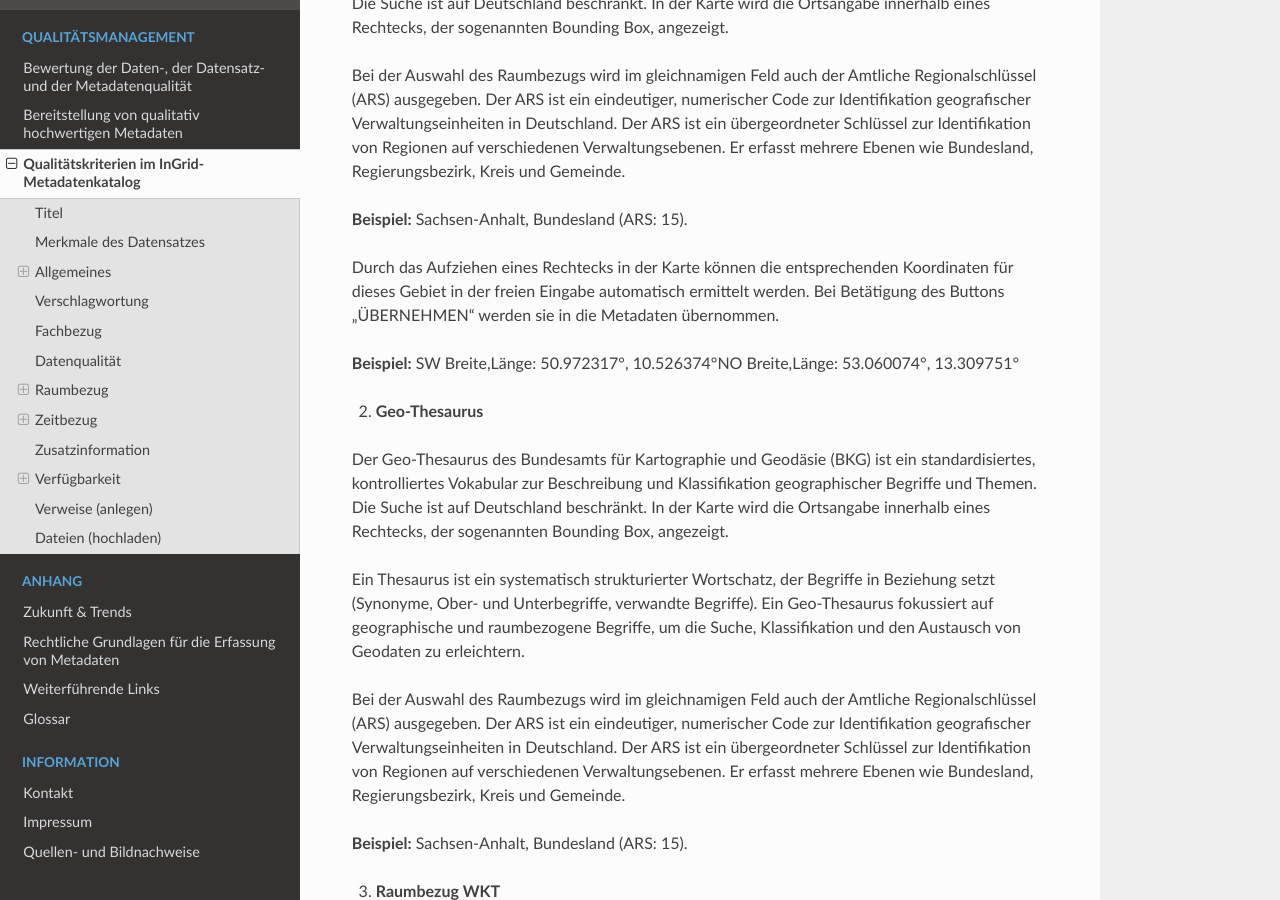
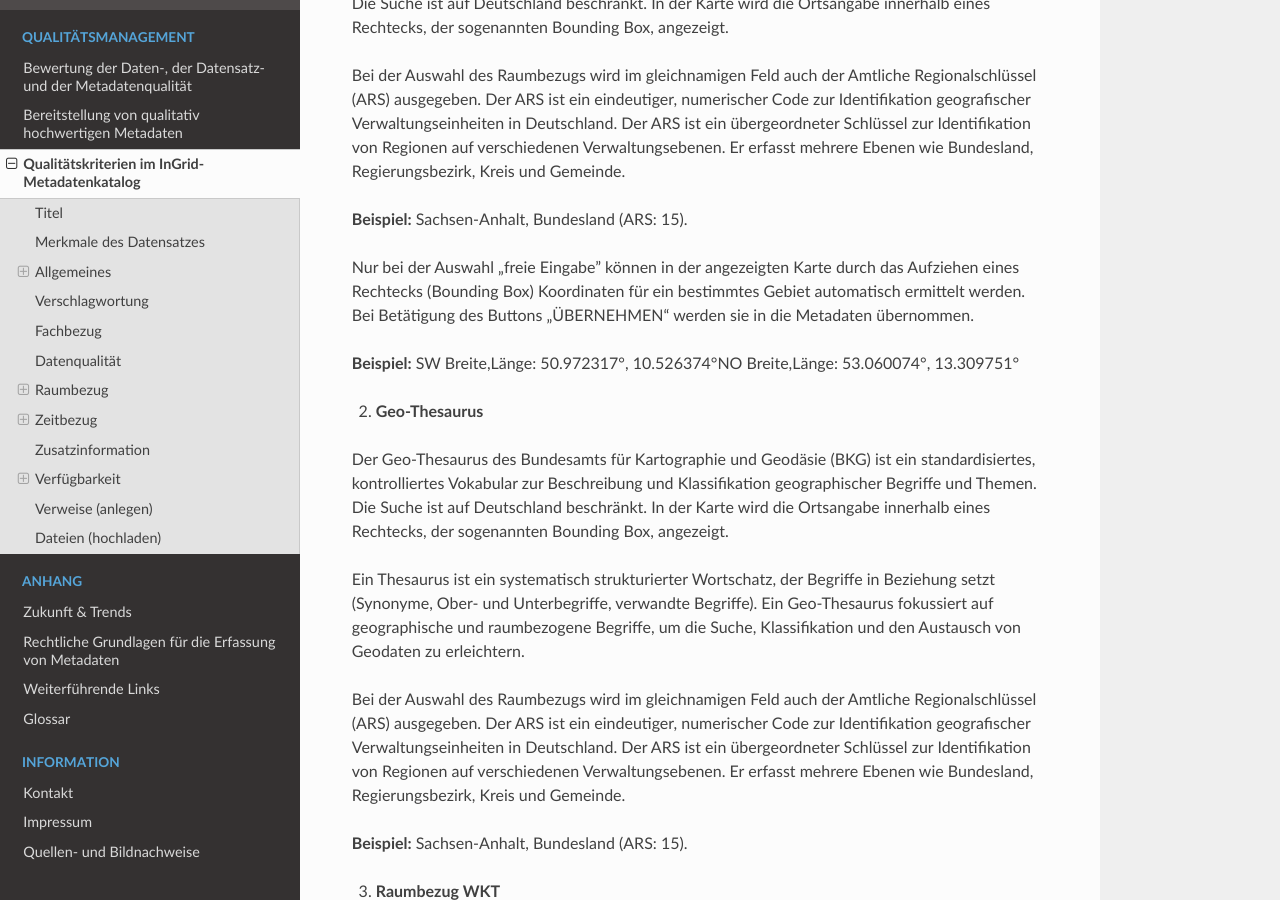
Before and after one commit to tomiwo/ingrid-mdk-st-high-quality-metadata, a Sphinx documentation site: the page built from docs/qualitaetsmanagement/metadatenschema-ige.rst, in a window 1280 px wide and 900 px high, scrolled down 3963 px. Built offline with Sphinx 7.4.7 and the Read the Docs theme 3.1.0, drawn with Linux system fonts in a browser that asks for light colours.

Commit message:
Update metadatenschema-ige.rst

```diff
--- a/docs/qualitaetsmanagement/metadatenschema-ige.rst
+++ b/docs/qualitaetsmanagement/metadatenschema-ige.rst
@@ -139,7 +139,7 @@ Er erfasst mehrere Ebenen wie Bundesland, Regierungsbezirk, Kreis und Gemeinde.
 
 **Beispiel:** Sachsen-Anhalt, Bundesland (ARS: 15).
 
-Durch das Aufziehen eines Rechtecks in der Karte können die entsprechenden Koordinaten für dieses Gebiet in der freien Eingabe automatisch ermittelt werden. Bei Betätigung des Buttons „ÜBERNEHMEN“ werden sie in die Metadaten übernommen.
+Nur bei der Auswahl „freie Eingabe” können in der angezeigten Karte durch das Aufziehen eines Rechtecks (Bounding Box) Koordinaten für ein bestimmtes Gebiet automatisch ermittelt werden. Bei Betätigung des Buttons „ÜBERNEHMEN“ werden sie in die Metadaten übernommen.
 
 **Beispiel:** SW Breite,Länge: 50.972317°, 10.526374°NO Breite,Länge: 53.060074°, 13.309751°
 
```
